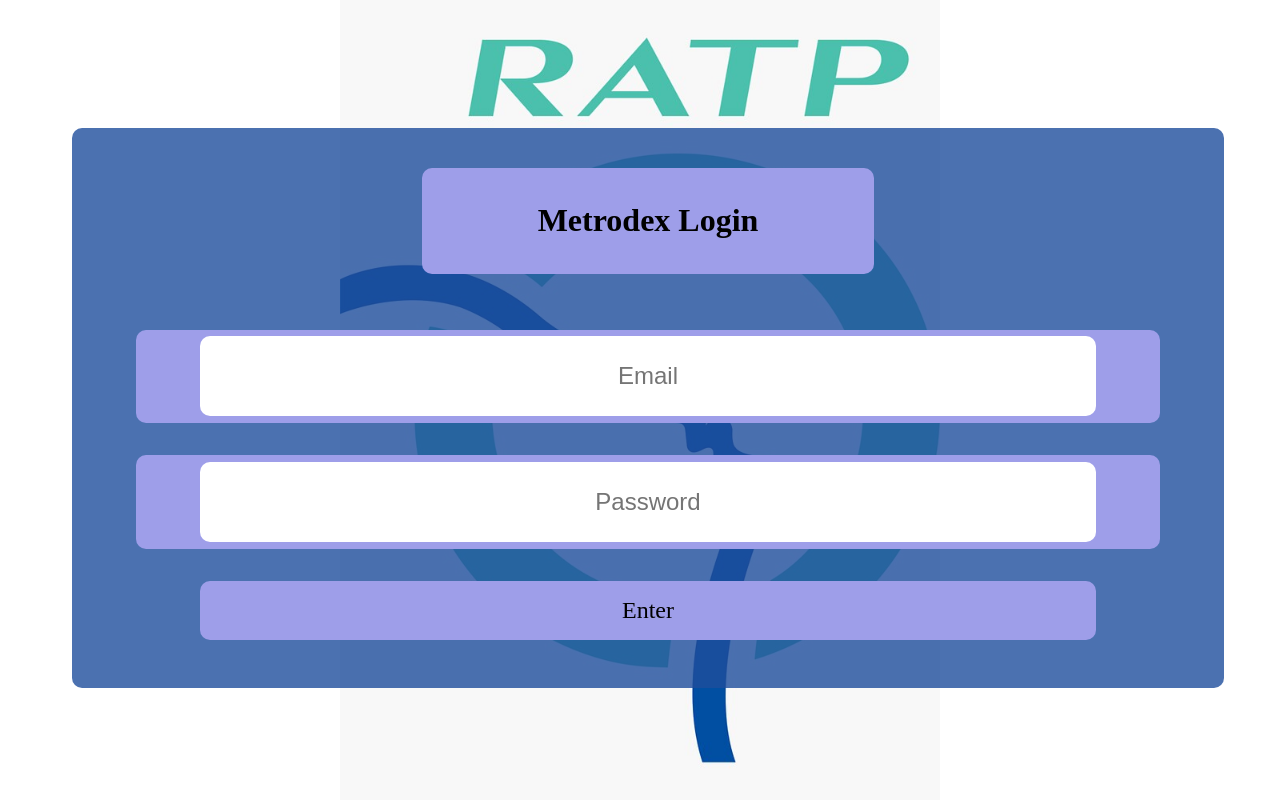
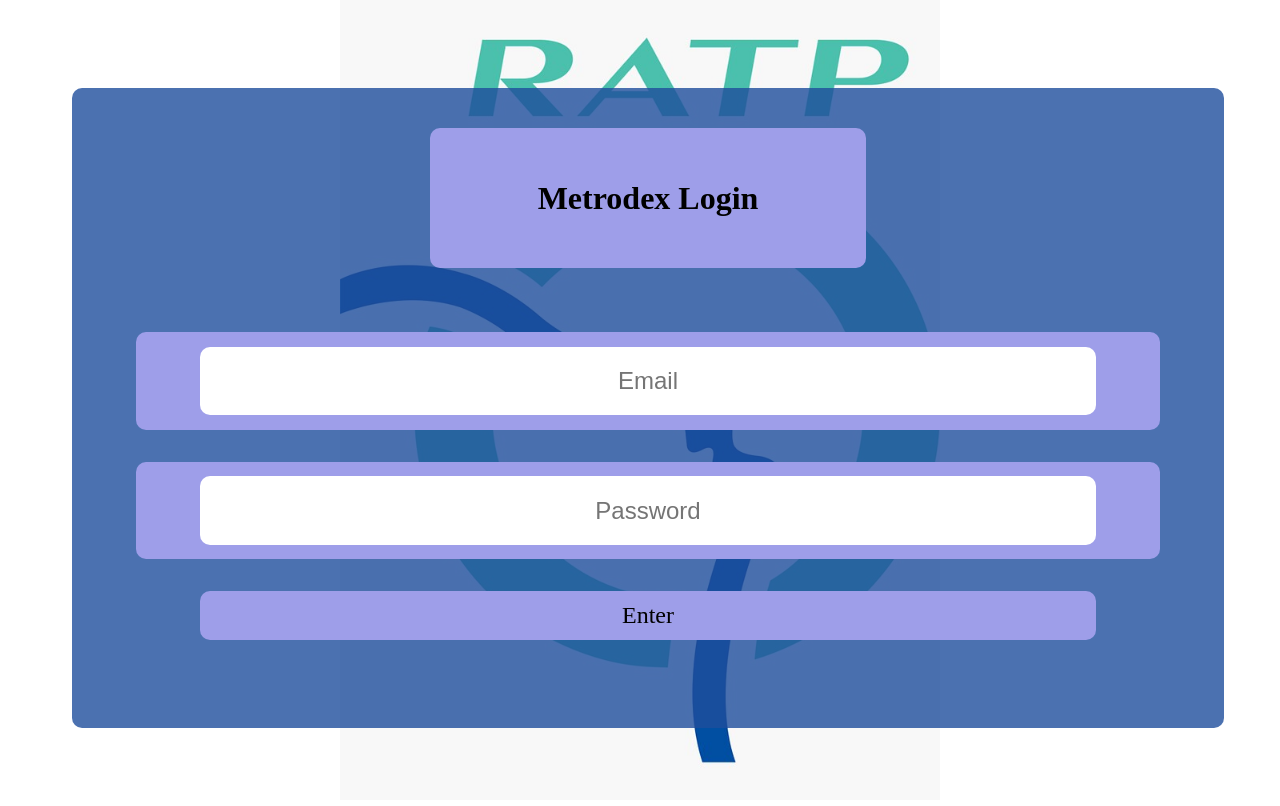
Before and after one commit to landelain/metrodex-web, a plain HTML site: page index.html in a window 1280 px wide. Drawn offline with Linux system fonts and the light colour scheme.

Commit message:
fixed login sizes

```diff
--- a/login/login.css
+++ b/login/login.css
@@ -30,78 +30,68 @@
 }
 
 #login_block {
-
-    height: 70dvh;
+  height: 80dvh;
   width: 90dvw;
-    justify-content: center;
-    background-color: rgba(31, 78, 157, 0.8);
+  padding: 5dvh;
   display: flex;
   flex-direction: column;
+  justify-content: center;
   align-items: center;
-    /* padding: 20dvh; */
+  background-color: rgba(31, 78, 157, 0.8);
   border-radius: 10px;
+  overflow: hidden;
 }
 
 #text_block {
-
-    height: 50dvh;
+  flex: 4 1 0;
+  min-height: 0;
   width: fit-content;
-    align-content: center;
-    margin: 5dvh;
   background-color: #9e9ee9;
-    padding: 2%;
-    padding-left: 10%;
-    padding-right: 10%;
+  padding: 2% 10%;
+  margin-bottom: 6dvh;
   border-radius: 10px;
   text-align: center;
-}
-
-#login_text {
-
+  display: flex;
+  align-items: center;
   font-size: 200%;
 }
 
 .input_block {
-    height: 40dvh;
+  flex: 4 1 0;
+  min-height: 0;
   width: 80dvw;
-    margin: 2dvh;
-    padding: 3dvh;
+  margin: 2dvh 0;
   background: #9e9ee9;
   display: flex;
   justify-content: center;
   align-items: center;
   overflow: hidden;
   border-radius: 10px;
-
 }
 
 input {
-
-    height: 10dvh;
+  height: 70%;
+  max-height: 10dvh;
   width: 70dvw;
   font-size: 150%;
   text-align: center;
   border-radius: 10px;
   border: none;
-
 }
 
 #login_button {
-
-    height: 20dvh;
+  flex: 2 1 0;
+  min-height: 0;
   width: 70dvw;
-    margin: 2dvh;
-    padding: 2dvh;
+  margin: 2dvh 0;
   background: #9e9ee9;
   border: none;
   border-radius: 10px;
   font-size: 150%;
-
   text-align: center;
   display: flex;
-    flex-direction: column;
   justify-content: center;
-
+  align-items: center;
 }
 
 #login_button:hover {
```
Lines whose indentation alone changed are shown as unchanged.
